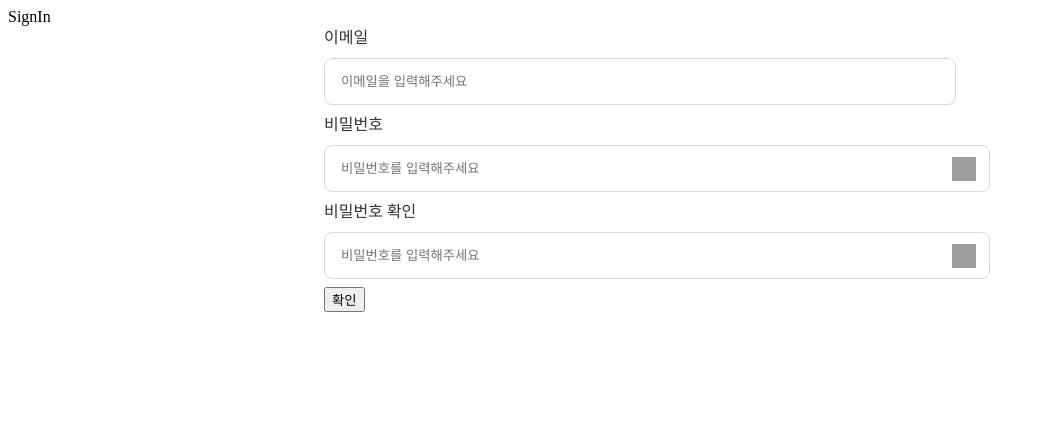
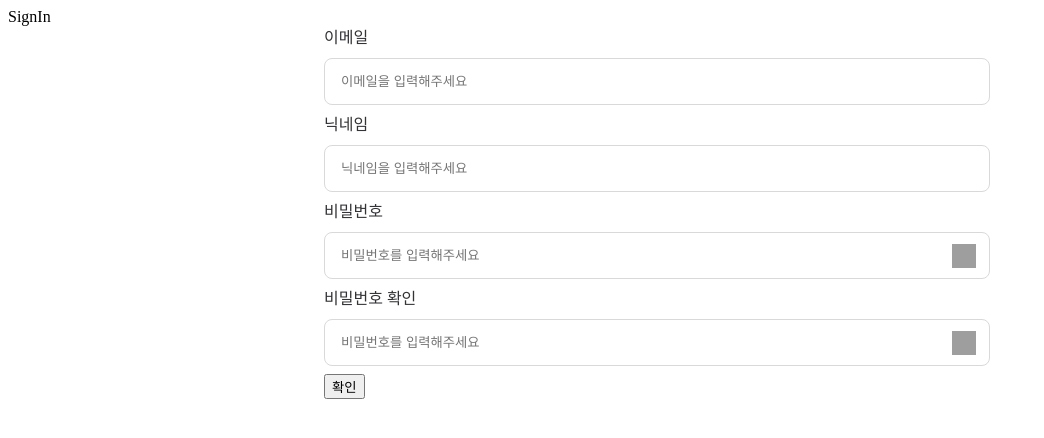
Before and after one commit to Codeit-FE3-Part3-team6-Taskify/Taskify, a Next.js app: page /signin in a window 1280 px wide. Shown: the top 438 px of the page, without its empty margins (0-1044 px from the left). Built offline with nearby package versions, Linux system fonts and the light colour scheme; grey boxes are pictures that could not be loaded.

Commit message:
♻️ refactor : 닉네임,이메일 input 공통으로 사용

```diff
--- a/src/components/SignInput/EmailInput.jsx
+++ /dev/null
@@ -1,22 +0,0 @@
-import React from 'react';
-
-export default function EmailInput({ error, ...rest }) {
-  let className =
-    'px-4 py-15px rounded-lg bg-white focus:border-blue-55 focus:outline-none ';
-  className += error ? 'border-red-d6' : 'border-gray-d9';
-  return (
-    <div className="flex flex-col gap-2">
-      <label className="text-base text-black-33 font-normal" htmlFor="email">
-        이메일
-      </label>
-      <input
-        className={className}
-        type="text"
-        id="email"
-        placeholder="이메일을 입력해주세요"
-        {...rest}
-      />
-      <span className="text-sm font-normal text-red-600">{error} </span>
-    </div>
-  );
-}
--- /dev/null
+++ b/src/components/SignInput/UserInformationInput.jsx
@@ -0,0 +1,34 @@
+import React from 'react';
+
+/**
+ *
+ * @param {string} labelName : 이메일, 닉네임
+ * @param {string} error : 에러메세지
+ * @param {*} ...rest : input 로직
+ * @returns label-input
+ */
+
+// Todo(노진석) : 완성
+export default function UserInformationInput({ labelName, error, ...rest }) {
+  let className =
+    'px-4 py-15px rounded-lg bg-white focus:border-blue-55 focus:outline-none w-full ';
+  className += error ? 'border-red-d6' : 'border-gray-d9';
+  return (
+    <div className="flex flex-col gap-2 w-full">
+      <label
+        className="text-base text-black-33 font-normal"
+        htmlFor={labelName}
+      >
+        {labelName}
+      </label>
+      <input
+        className={className}
+        type="text"
+        id={labelName}
+        placeholder={`${labelName}을 입력해주세요`}
+        {...rest}
+      />
+      <span className="text-sm font-normal text-red-600">{error} </span>
+    </div>
+  );
+}
--- a/src/pages/signin.js
+++ b/src/pages/signin.js
@@ -1,6 +1,6 @@
 import React, { useState } from 'react';
-import EmailInput from '@/components/SignInput/EmailInput';
 import PasswordInput from '@/components/SignInput/PasswordInput';
+import UserInformationInput from '@/components/SignInput/UserInformationInput';
 
 export default function SignInPage() {
   const [email, setEmail] = useState('');
@@ -17,11 +17,13 @@ export default function SignInPage() {
     <div>
       SignIn
       <form onSubmit={onSubmit} className="w-1/2 m-auto">
-        <EmailInput
+        <UserInformationInput
+          labelName="이메일"
           error={emailError}
           value={email}
           onChange={(e) => setEmail(e.target.value)}
         />
+        <UserInformationInput labelName="닉네임" />
         <PasswordInput labelName="비밀번호" error="" />
         <PasswordInput labelName="비밀번호 확인" error="" />
         <button type="submit">확인</button>
```
